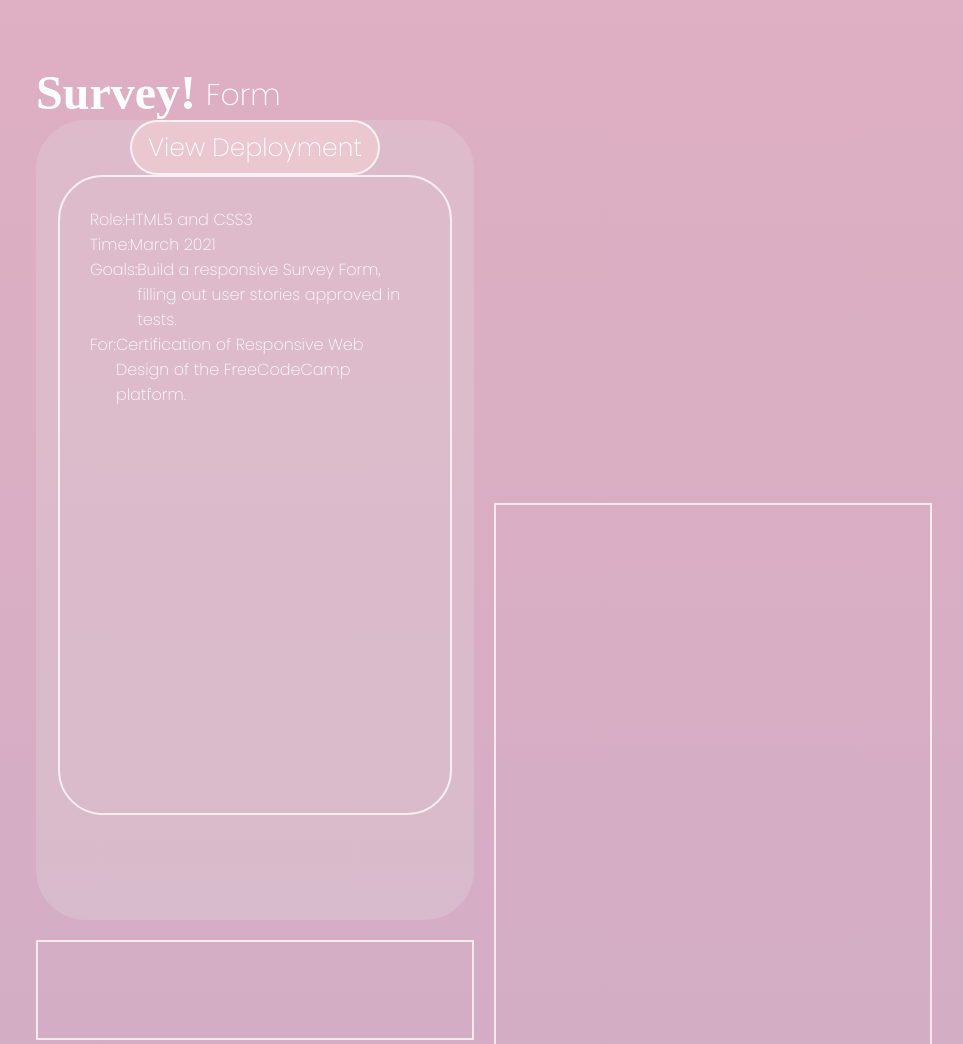
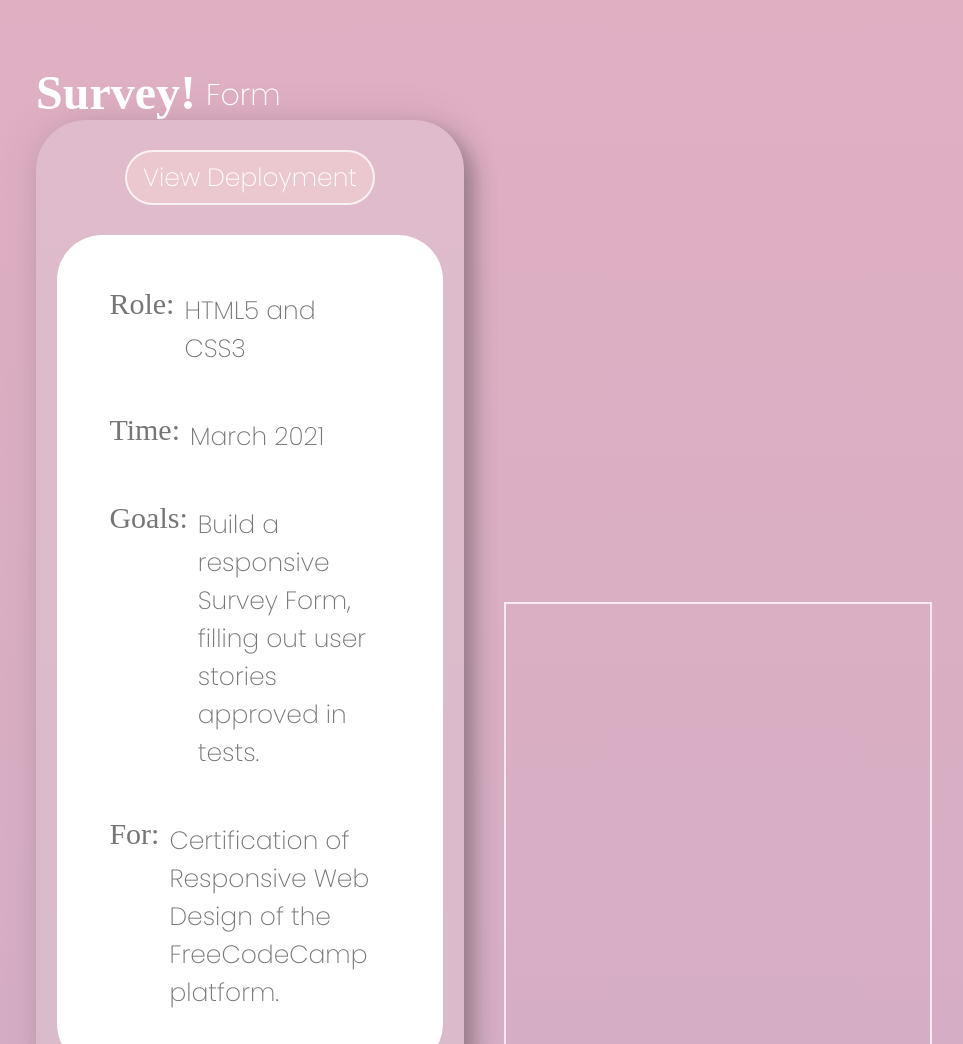
Before and after one commit to CarlaBruckmann/personal-portfolio-FreeCodeCamp, a plain HTML site: page index.html in a window 1280 px wide. Shown: the part 2480-3524 px from the top of the page, without its empty margins (156-1119 px from the left). Drawn offline with Linux system fonts and the light colour scheme; a web font is replaced by a local one.

Commit message:
refactor(app) update grid cards
Update grid cards

```diff
--- a/assets/css/home.css
+++ b/assets/css/home.css
@@ -28,6 +28,7 @@
   --transition: 0.4s ease all;
   --font-family-title: "Arima Madurai";
   --font-family-text: "Poppins";
+  --box-shadow: -2px -2px 40px rgba(92, 80, 85, 0.1), 10px 10px 20px rgba(92, 80, 85, 0.5);
 }
 
 * {
@@ -46,15 +47,13 @@
   display: flex;
   flex-direction: column;
 }
-h1 {
+h1, h2,
+h4
+{
   font-family: var(--font-family-title);
   font-weight: 700;
 }
-h2,
-h4 {
-  font-family: var(--font-family-title);
-  font-weight: 700;
-}
+
 h3 {
   font-family: var(--font-family-title);
   font-weight: 400;
@@ -390,7 +389,7 @@ header {
   display: grid;
   grid-template-columns: 1fr 1fr;
   grid-template-rows: 1fr 1fr 1fr 1fr 1fr;
-  grid-gap: 20px;
+  grid-gap: 40px;
   margin: 500px 15% 0 15%;
 }
 
@@ -442,17 +441,22 @@ header {
 }
 #projects #cards .wrapper-card {
   width: 100%;
-  height: 800px;
+  height: auto;
   border-radius: 50px;
   background-color: var(--white-light);
   align-items: center;
+  box-shadow: var(--box-shadow);
 }
 #projects #cards .wrapper-card .buttons-card {
   justify-content: space-around;
+  width: 100%;
+  height: auto;
+
 }
 #projects #cards .wrapper-card .buttons-card .btn {
   width: 250px;
   height: 55px;
+  margin: 30px 0;
   border: var(--border);
   border-radius: 30px;
   background-color: var(--button-color);
@@ -472,12 +476,38 @@ header {
   transition: var(--transition);
 
 }
-#projects #cards .info-card {
+
+#projects #cards .wrapper-card .info-card{
   border: var(--border);
   border-radius: 45px;
   width: 90%;
   height: 80%;
+  margin-bottom: 30px;
   padding: 30px;
+  justify-content: center;
+}
+#projects #cards .wrapper-card .info-card-1 {
+  background-color: var(--white);
+
+
+}
+#projects #cards .wrapper-card .info-card .wrapper-text-info-card{
+  align-items: flex-start;
+  margin: 20px;
+  color: var(--grey-medium);
+}
+
+#projects #cards .wrapper-card .info-card .wrapper-text-info-card :first-child{
+  font-family: var(--font-family-title);
+  font-weight: 400;
+  font-size: 30px;
+}
+
+#projects #cards .wrapper-card .info-card .wrapper-text-info-card :last-child{
+  font-family: var(--font-family-text);
+  font-weight: 200;
+  font-size: 25px;
+  padding: 5px 10px;
 }
 /* #projects:after {
   background-repeat: no-repeat;
--- a/index.html
+++ b/index.html
@@ -164,23 +164,23 @@
                   >
                 </button>
               </div>
-              <div class="info-card info-card-1">
-                <div class="d-flex-row">
+              <div class="info-card info-card-1 d-flex-column">
+                <div class="d-flex-row wrapper-text-info-card">
                   <p class="info-card-title">Role:</p>
                   <p class="info-card-text">HTML5 and CSS3</p>
                 </div>
-                <div class="d-flex-row">
+                <div class="d-flex-row wrapper-text-info-card">
                   <p class="info-card-title">Time:</p>
                   <p class="info-card-text">March 2021</p>
                 </div>
-                <div class="d-flex-row">
+                <div class="d-flex-row wrapper-text-info-card">
                   <p class="info-card-title">Goals:</p>
                   <p class="info-card-text">
                     Build a responsive Survey Form, filling out user stories
                     approved in tests.
                   </p>
                 </div>
-                <div class="d-flex-row">
+                <div class="d-flex-row wrapper-text-info-card">
                   <p class="info-card-title">For:</p>
                   <p class="info-card-text">
                     Certification of Responsive Web Design of the FreeCodeCamp
```
